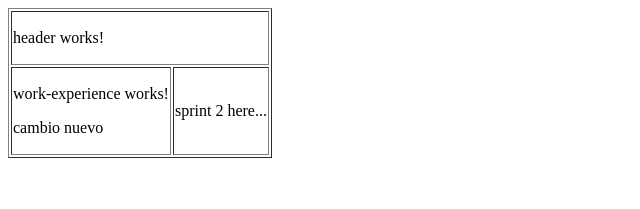
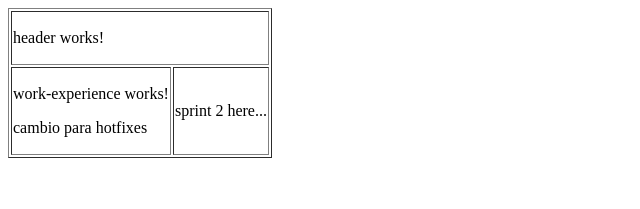
Before and after one commit to NataliaLM-26/NataliaLM-26.github.io, an Angular app: page / in a window 1280 px wide. Shown: the top 209 px of the page, without its empty margins (0-640 px from the left). Built offline with nearby package versions, Linux system fonts and the light colour scheme.

Commit message:
create release hotfixes

```diff
--- a/src/app/work-experience/work-experience.component.html
+++ b/src/app/work-experience/work-experience.component.html
@@ -1,2 +1,2 @@
 <p>work-experience works!</p>
-<p>cambio nuevo</p>
+<p>cambio para hotfixes</p>
```
